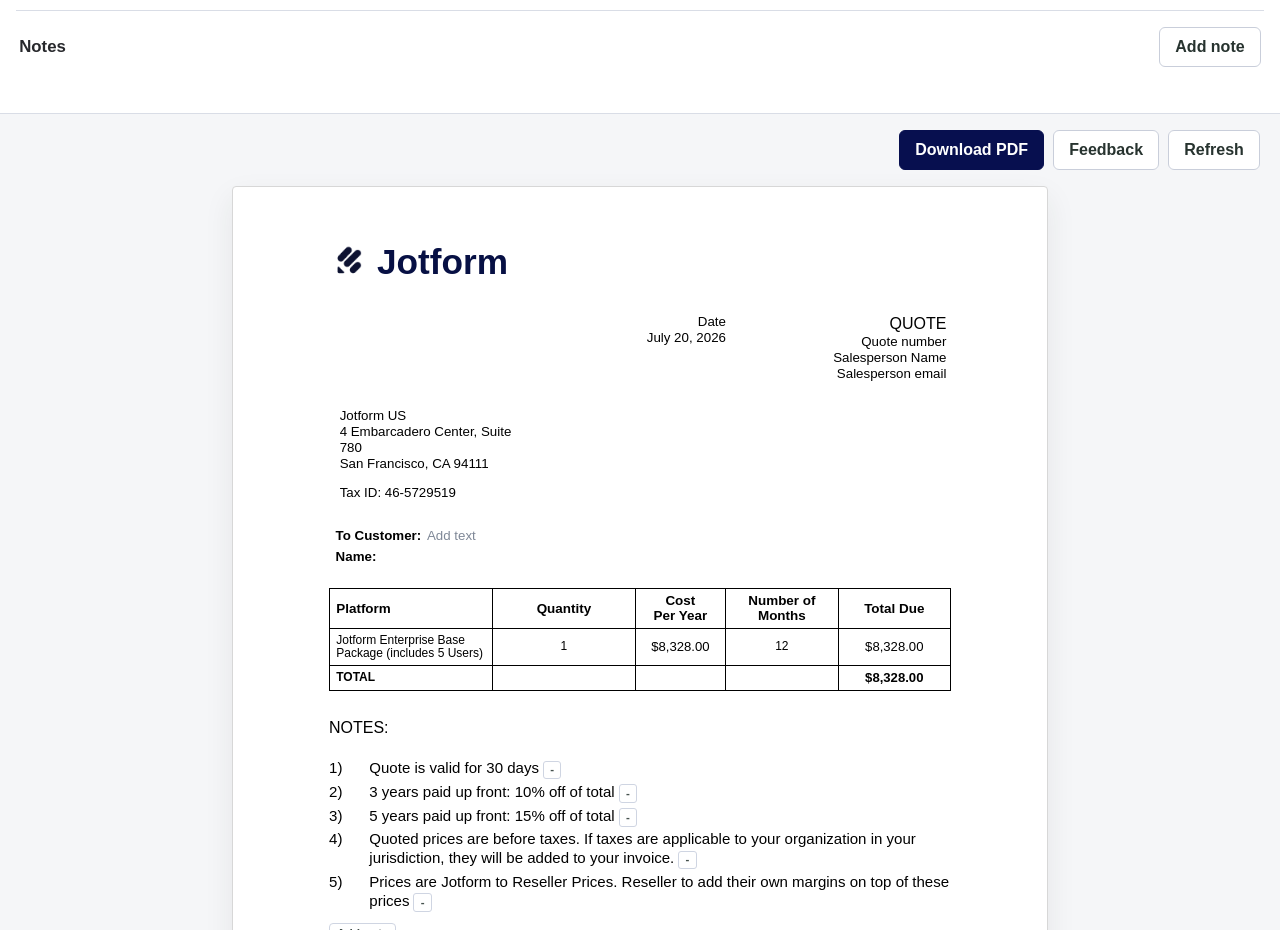
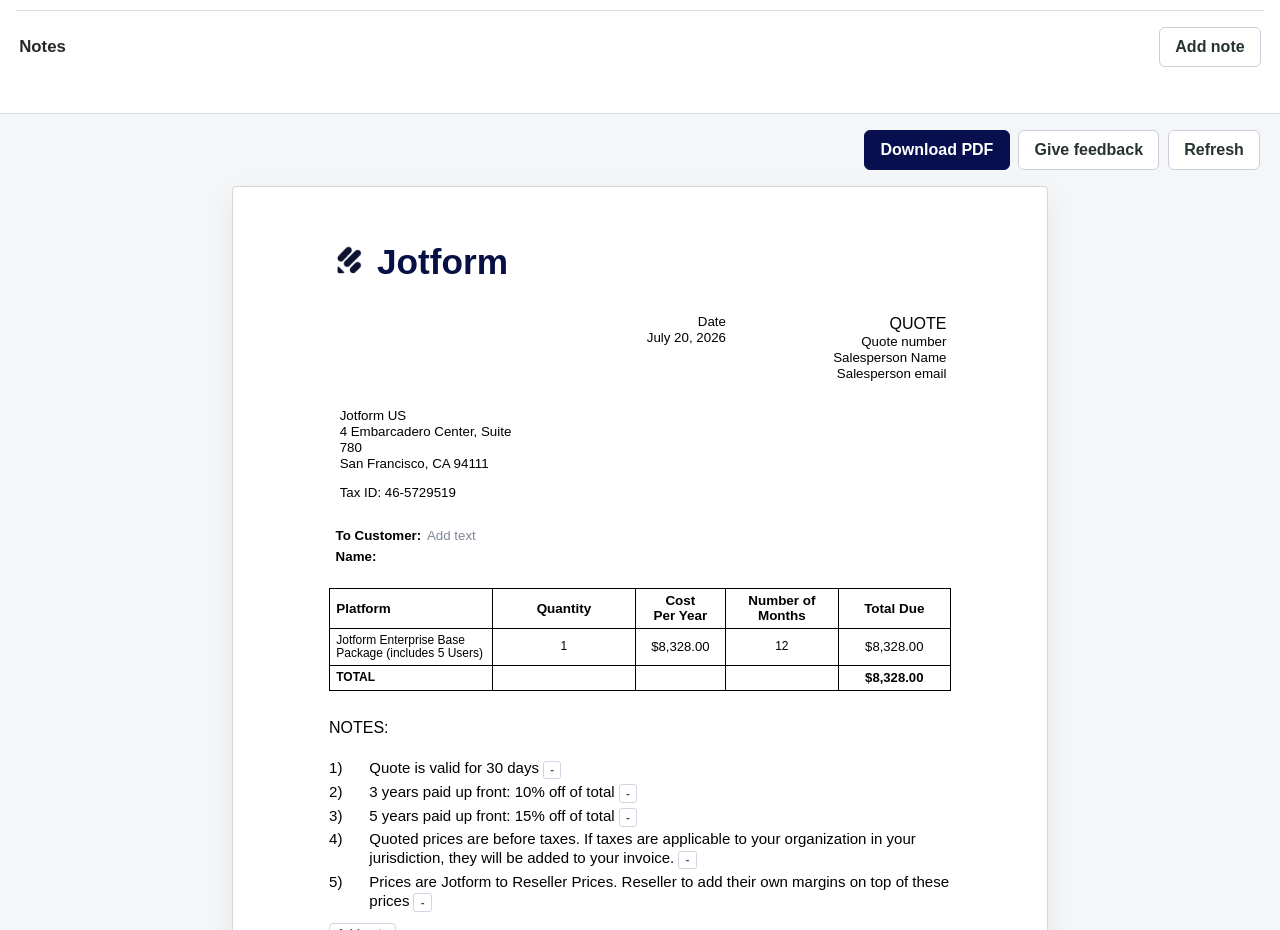
Before and after one commit to iremtasdemr/jotform-bdm-quote-generator, a Next.js app: page / in a window 1280 px wide. Shown: the part 1020-1950 px from the top of the page. Built offline with nearby package versions, Linux system fonts and the light colour scheme.

Commit message:
Update quote-generator.tsx

```diff
--- a/app/quote-generator.tsx
+++ b/app/quote-generator.tsx
@@ -1981,7 +1981,7 @@
             type="button"
             onClick={openFeedbackForm}
           >
-            Feedback
+            Give feedback
           </button>
           <button className="secondary-button" onClick={refreshProposal}>
             Refresh
```
